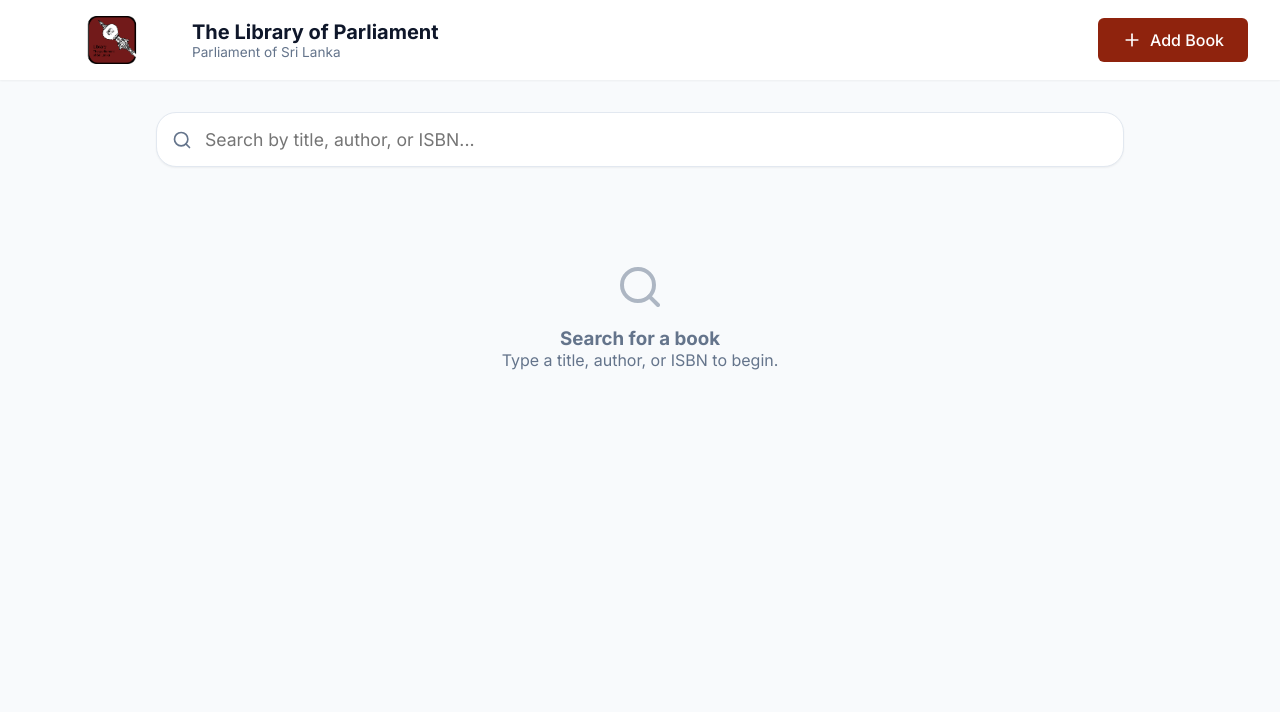
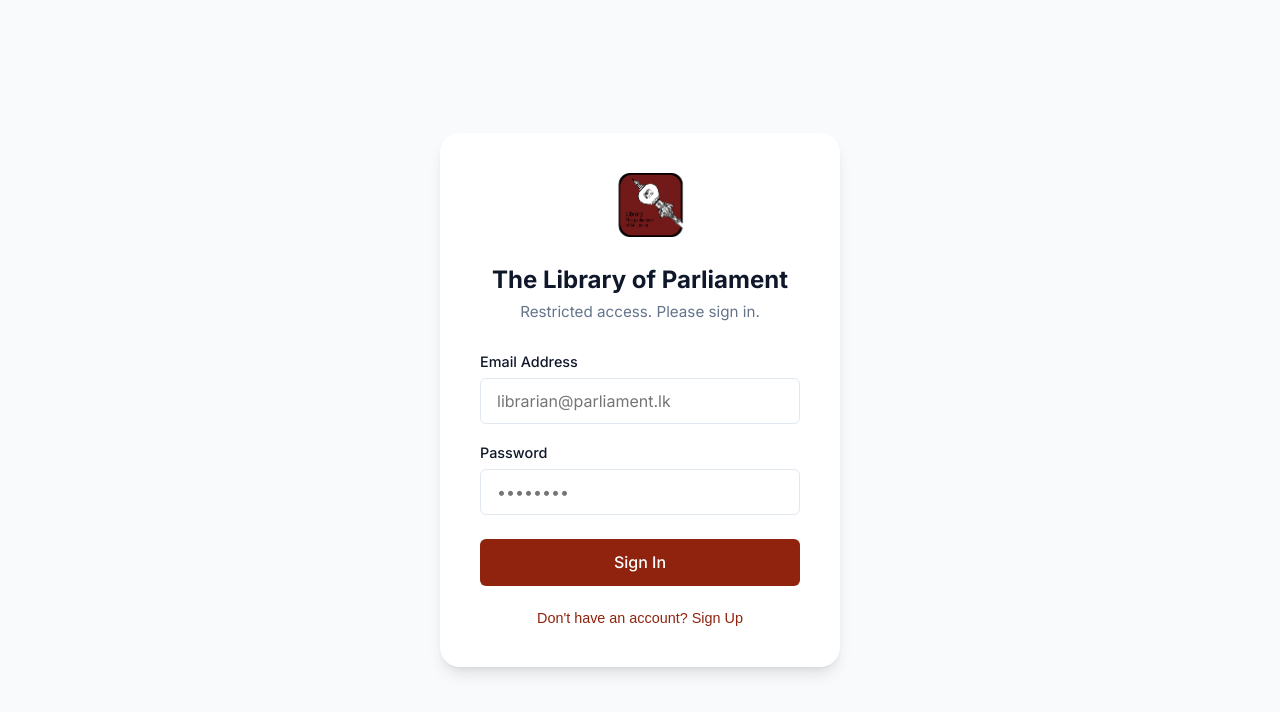
Before and after one commit to KnightNM/ParLibXBookshop, a React (Vite) app in the folder react-web/: page / in a window 1280 px wide. Shown: the top 712 px of the page. Built offline with nearby package versions, Linux system fonts and the light colour scheme.

Commit message:
feat: Add Supabase Authentication

```diff
--- a/react-web/src/App.jsx
+++ b/react-web/src/App.jsx
@@ -1,15 +1,98 @@
 import { useState, useEffect, useCallback } from 'react';
 import { supabase } from './supabaseClient';
-import { Search, Plus, User, Layers, Hash, BookOpen, X } from 'lucide-react';
+import { Search, Plus, User, Layers, Hash, BookOpen, X, LogOut } from 'lucide-react';
 import './index.css';
 
+// --- AUTHENTICATION COMPONENT ---
+function Auth() {
+  const [loading, setLoading] = useState(false);
+  const [email, setEmail] = useState('');
+  const [password, setPassword] = useState('');
+  const [isLogin, setIsLogin] = useState(true);
+  const [errorMsg, setErrorMsg] = useState('');
+  const [successMsg, setSuccessMsg] = useState('');
+
+  const handleAuth = async (e) => {
+    e.preventDefault();
+    setLoading(true);
+    setErrorMsg('');
+    setSuccessMsg('');
+
+    try {
+      if (isLogin) {
+        const { error } = await supabase.auth.signInWithPassword({ email, password });
+        if (error) throw error;
+      } else {
+        const { error } = await supabase.auth.signUp({ email, password });
+        if (error) throw error;
+        setSuccessMsg('Sign up successful! You can now log in.');
+        setIsLogin(true);
+      }
+    } catch (error) {
+      setErrorMsg(error.error_description || error.message);
+    } finally {
+      setLoading(false);
+    }
+  };
+
+  return (
+    <div className="auth-wrapper">
+      <div className="auth-card">
+        <img src="/logo.png" alt="Library Logo" className="auth-logo" />
+        <h2>The Library of Parliament</h2>
+        <p>Restricted access. Please sign in.</p>
+
+        {errorMsg && <div className="auth-error">{errorMsg}</div>}
+        {successMsg && <div className="auth-message">{successMsg}</div>}
+
+        <form className="auth-form" onSubmit={handleAuth}>
+          <div className="form-group">
+            <label>Email Address</label>
+            <input
+              type="email"
+              className="form-control"
+              placeholder="librarian@parliament.lk"
+              value={email}
+              required
+              onChange={(e) => setEmail(e.target.value)}
+            />
+          </div>
+          <div className="form-group">
+            <label>Password</label>
+            <input
+              type="password"
+              className="form-control"
+              placeholder="••••••••"
+              value={password}
+              required
+              onChange={(e) => setPassword(e.target.value)}
+            />
+          </div>
+          <button className="btn-primary" type="submit" disabled={loading}>
+            {loading ? 'Processing...' : (isLogin ? 'Sign In' : 'Sign Up')}
+          </button>
+        </form>
+
+        <button
+          className="auth-toggle"
+          onClick={() => { setIsLogin(!isLogin); setErrorMsg(''); setSuccessMsg(''); }}
+        >
+          {isLogin ? "Don't have an account? Sign Up" : "Already have an account? Sign In"}
+        </button>
+      </div>
+    </div>
+  );
+}
+
+// --- MAIN APP COMPONENT ---
 function App() {
+  const [session, setSession] = useState(null);
+
   const [books, setBooks] = useState([]);
   const [loading, setLoading] = useState(true);
   const [searchQuery, setSearchQuery] = useState('');
   const [isModalOpen, setIsModalOpen] = useState(false);
 
-  // Modal Form State
   const [formData, setFormData] = useState({
     Title: '',
     Author: '',
@@ -17,7 +100,24 @@ function App() {
     ISBN: '',
   });
 
+  // Auth Effect
+  useEffect(() => {
+    supabase.auth.getSession().then(({ data: { session } }) => {
+      setSession(session);
+    });
+
+    const {
+      data: { subscription },
+    } = supabase.auth.onAuthStateChange((_event, session) => {
+      setSession(session);
+    });
+
+    return () => subscription.unsubscribe();
+  }, []);
+
   const fetchBooks = useCallback(async (query = '') => {
+    if (!session) return;
+
     if (query.trim() === '') {
       setBooks([]);
       setLoading(false);
@@ -40,21 +140,20 @@ function App() {
       setBooks(data || []);
     }
     setLoading(false);
-  }, []);
+  }, [session]);
 
   // Debounced search
   useEffect(() => {
     const timerId = setTimeout(() => {
-      fetchBooks(searchQuery);
+      if (session) fetchBooks(searchQuery);
     }, 500);
 
     return () => clearTimeout(timerId);
-  }, [searchQuery, fetchBooks]);
+  }, [searchQuery, fetchBooks, session]);
 
   const handleAddBook = async (e) => {
     e.preventDefault();
 
-    // Convert Edition to a number since it is a smallint in Supabase
     const newBook = {
       ...formData,
       Edition: parseInt(formData.Edition, 10) || null
@@ -68,10 +167,21 @@ function App() {
     } else {
       setIsModalOpen(false);
       setFormData({ Title: '', Author: '', Edition: '', ISBN: '' });
-      fetchBooks(searchQuery); // refresh list
+      fetchBooks(searchQuery);
     }
   };
 
+  const handleSignOut = async () => {
+    const { error } = await supabase.auth.signOut();
+    if (error) console.error('Error signing out:', error.message);
+  };
+
+  // Render Auth if not logged in
+  if (!session) {
+    return <Auth />;
+  }
+
+  // Render App if logged in
   return (
     <>
       <header className="app-header">
@@ -82,10 +192,16 @@ function App() {
             <p>Parliament of Sri Lanka</p>
           </div>
         </div>
-        <button className="btn-primary" onClick={() => setIsModalOpen(true)}>
-          <Plus size={20} />
-          Add Book
-        </button>
+        <div style={{ display: 'flex', gap: '1rem' }}>
+          <button className="btn-primary" onClick={() => setIsModalOpen(true)}>
+            <Plus size={20} />
+            Add Book
+          </button>
+          <button className="btn-secondary" onClick={handleSignOut} style={{ display: 'flex', alignItems: 'center', gap: '0.5rem', border: 'none' }}>
+            <LogOut size={18} />
+            Sign Out
+          </button>
+        </div>
       </header>
 
       <main className="main-content">
--- a/react-web/src/index.css
+++ b/react-web/src/index.css
@@ -314,7 +314,89 @@ body {
   to { opacity: 1; }
 }
 
-@keyframes slideUp {
-  from { transform: translateY(20px); opacity: 0; }
-  to { transform: translateY(0); opacity: 1; }
+/* Auth Container */
+.auth-wrapper {
+  min-height: 100vh;
+  display: flex;
+  align-items: center;
+  justify-content: center;
+  padding: 2rem;
+  background-color: var(--bg-color);
 }
+
+.auth-card {
+  background: var(--surface-color);
+  padding: 2.5rem;
+  border-radius: var(--radius-lg);
+  box-shadow: var(--shadow-lg);
+  width: 100%;
+  max-width: 400px;
+  text-align: center;
+}
+
+.auth-logo {
+  height: 64px;
+  margin-bottom: 1.5rem;
+  border-radius: var(--radius-sm);
+}
+
+.auth-card h2 {
+  font-size: 1.5rem;
+  margin-bottom: 0.5rem;
+  color: var(--text-main);
+}
+
+.auth-card p {
+  color: var(--text-muted);
+  margin-bottom: 2rem;
+  font-size: 0.95rem;
+}
+
+.auth-form {
+  text-align: left;
+}
+
+.auth-form .form-group {
+  margin-bottom: 1.2rem;
+}
+
+.auth-form .btn-primary {
+  width: 100%;
+  justify-content: center;
+  margin-top: 1.5rem;
+  padding: 0.85rem;
+}
+
+.auth-toggle {
+  margin-top: 1.5rem;
+  background: none;
+  border: none;
+  color: var(--primary-color);
+  cursor: pointer;
+  font-weight: 500;
+  font-size: 0.9rem;
+}
+
+.auth-toggle:hover {
+  text-decoration: underline;
+}
+
+.auth-error {
+  background-color: #fef2f2;
+  color: #dc2626;
+  padding: 0.75rem;
+  border-radius: var(--radius-sm);
+  margin-bottom: 1.5rem;
+  font-size: 0.9rem;
+  border: 1px solid #fecaca;
+}
+
+.auth-message {
+  background-color: #f0fdf4;
+  color: #16a34a;
+  padding: 0.75rem;
+  border-radius: var(--radius-sm);
+  margin-bottom: 1.5rem;
+  font-size: 0.9rem;
+  border: 1px solid #bbf7d0;
+}
```
